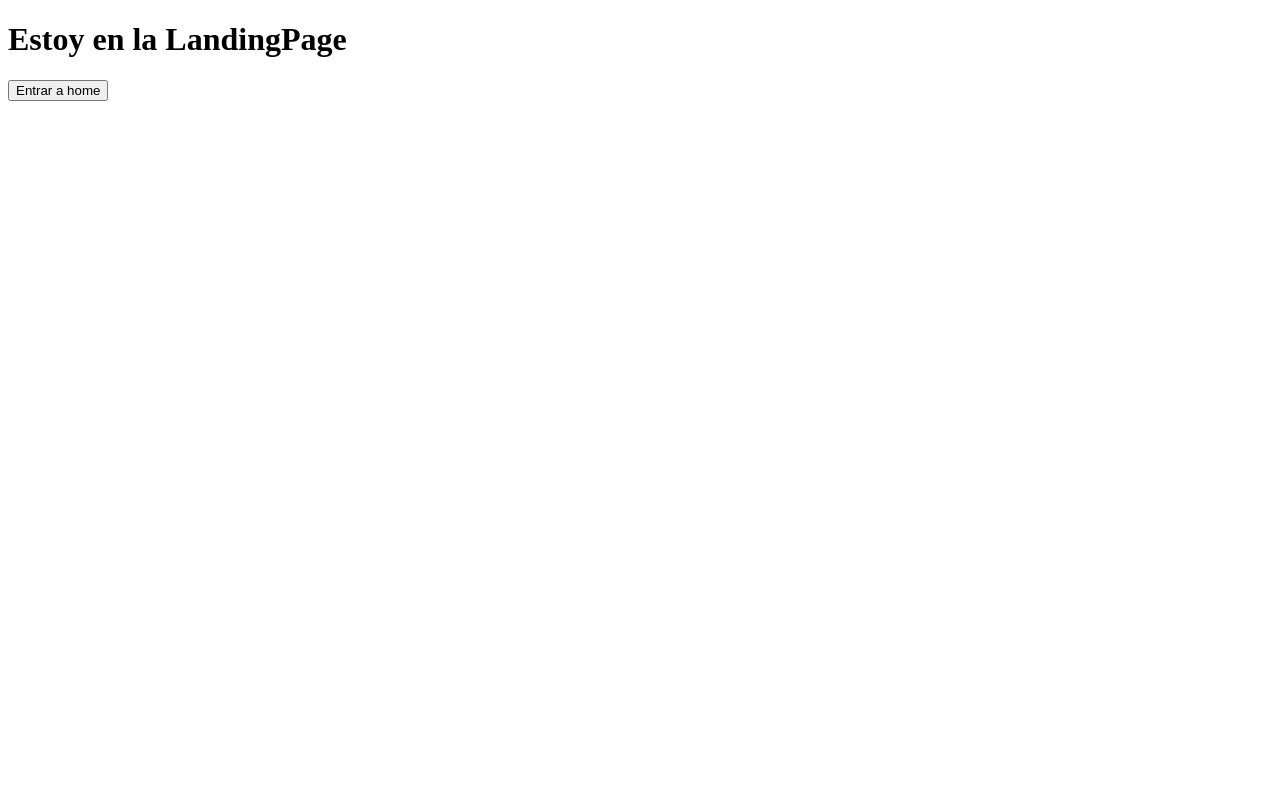
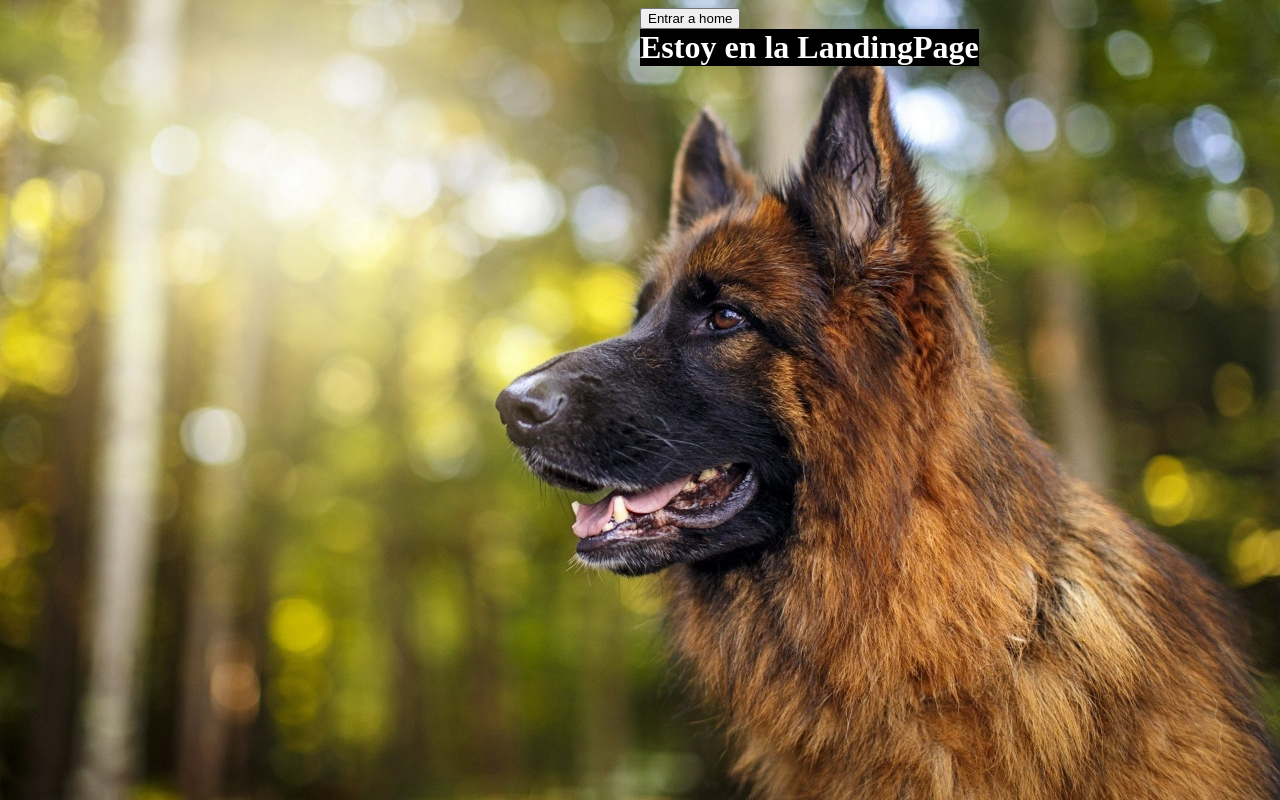
Before and after one commit to ladisgodo/PI-Dogs-main, a React (Create React App) app in the folder client/: page / in a window 1280 px wide. Built offline with nearby package versions, Linux system fonts and the light colour scheme.

Commit message:
LandingPage finished

```diff
--- a/client/src/components/LandingPage/LandingPage.jsx
+++ b/client/src/components/LandingPage/LandingPage.jsx
@@ -1,17 +1,18 @@
 import React from "react";
 import { Link } from 'react-router-dom';
-import background from '../Img/background'
+import background from '../Img/background.jpg'
+import styles from './LandingPage.module.css'
 
 
 export default function LandingPage() {
 
     return(
-        <div>
+        <div className={styles.container} >
+            <img src={background} alt='background' className={styles.img} ></img>
             <div>
-               {/*  <img src={background} alt={'background'} /> */}
-                <h1>Estoy en la LandingPage</h1>
+                <h1 className={styles.title} >Estoy en la LandingPage</h1>
                 <Link to='/home'>
-                    <button>Entrar a home</button>
+                    <button className={styles.btn} >Entrar a home</button>
                 </Link>
             </div>
         </div>
--- a/client/src/components/LandingPage/LandingPage.module.css
+++ b/client/src/components/LandingPage/LandingPage.module.css
@@ -1,7 +1,10 @@
-.landingpage{
+.container{
     display: flex;
+    justify-content: center;
+    align-items: center;
 }
-.landing-image {
+
+.img{
     min-height: 100%;
     min-width: 1024px;
     width: 100%;
@@ -9,4 +12,15 @@
     position: fixed;
     top: 0;
     left: 0;
-  }
+}
+
+.title{
+    color: white;
+    position: absolute;
+    background-color: black;
+}
+
+.btn{
+    position: absolute;
+    cursor: pointer;
+}
```
